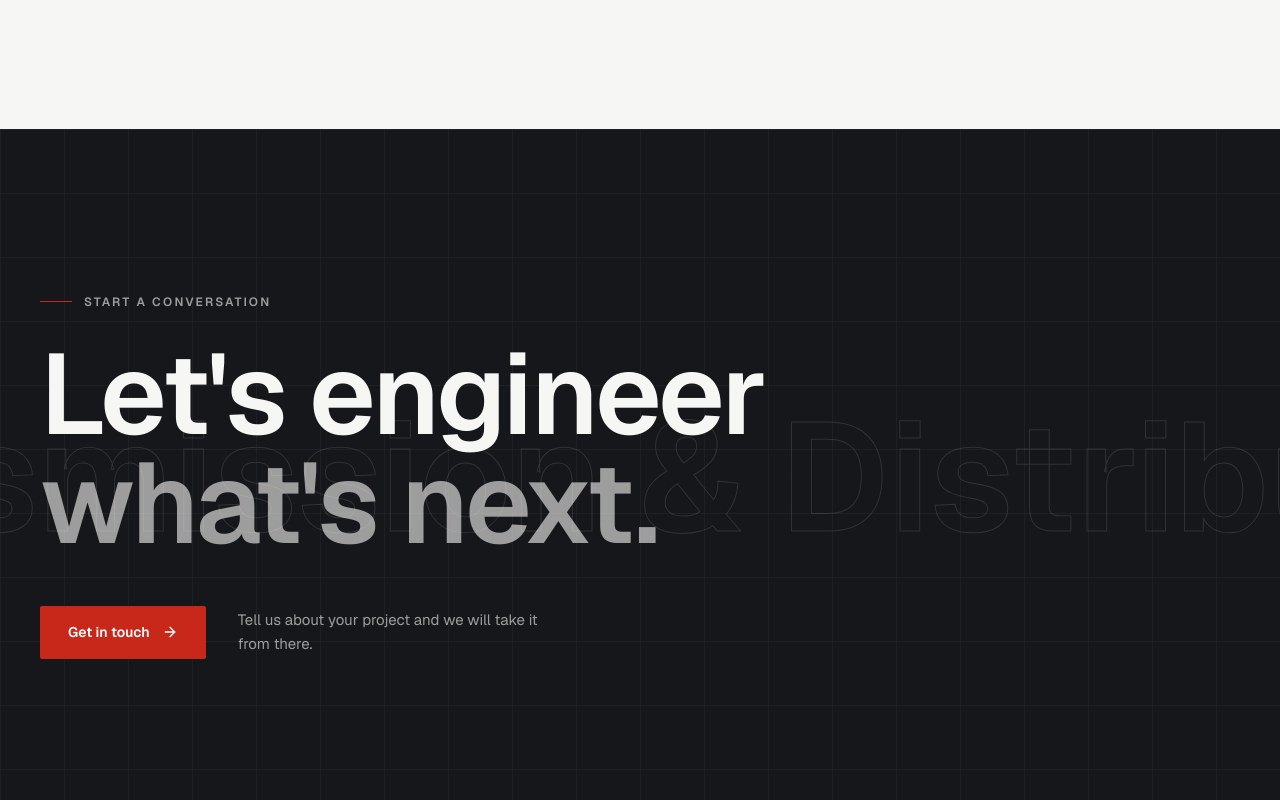
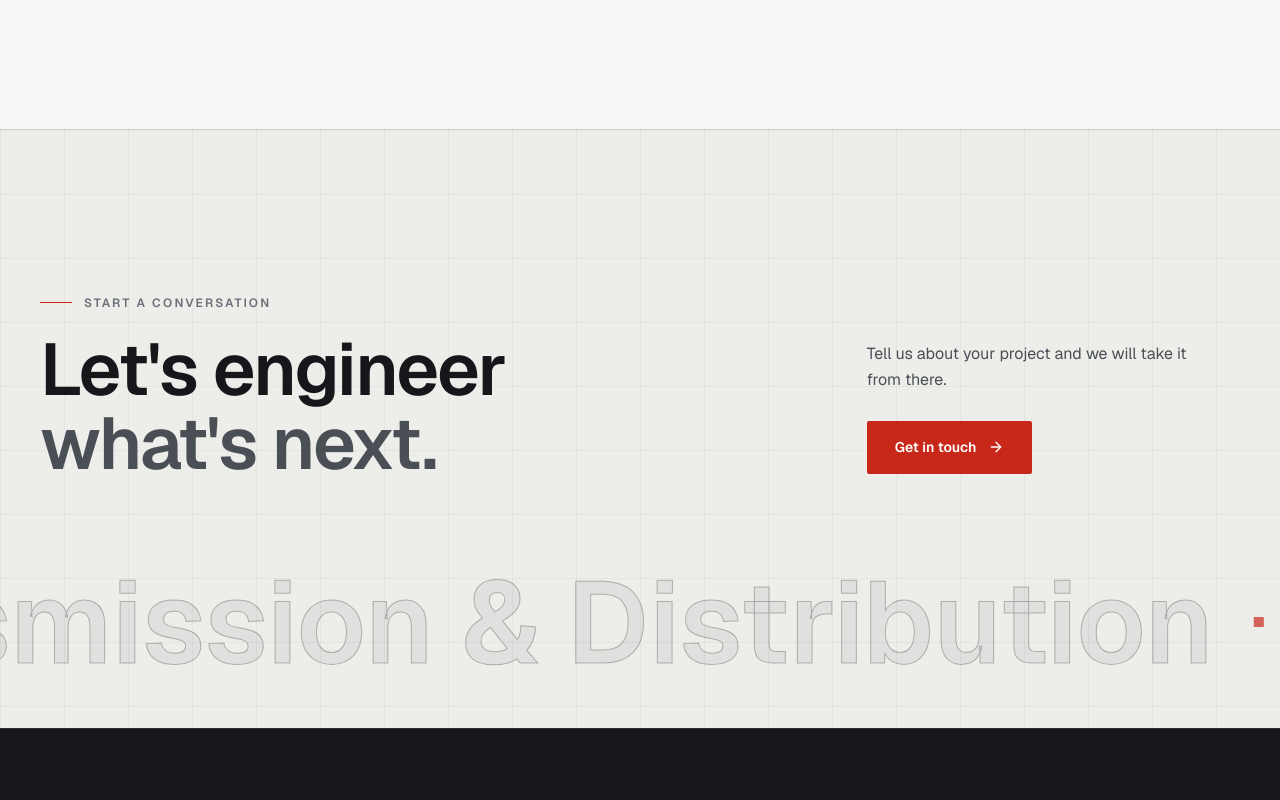
Before and after one commit to wnr-group/infoelex-app, a Next.js app: page / in a window 1280 px wide. Shown: the part 8980-9780 px from the top of the page. Built offline with nearby package versions, Linux system fonts and the light colour scheme.

Commit message:
feat: light closing CTA with visible service marquee
Co-Authored-By: Claude Sonnet 5.5 <noreply@anthropic.com>

```diff
--- a/components/home/closing-cta.tsx
+++ b/components/home/closing-cta.tsx
@@ -2,17 +2,17 @@ import { SERVICES } from "./content";
 import { MagneticLink } from "./magnetic-link";
 import { Reveal } from "./reveal";
 
-/** Dark closing band: oversized headline over a slow marquee of service names. */
+/** Closing band: headline over a slow marquee of service names, with one red CTA. */
 export function ClosingCta() {
   const names = SERVICES.map((s) => s.title);
   return (
     <section
       aria-labelledby="closing-heading"
-      className="bg-blueprint-dark relative isolate overflow-hidden bg-graphite-950 py-[var(--space-section)] text-canvas"
+      className="bg-blueprint relative isolate overflow-hidden border-t border-hairline bg-canvas-2 pt-[var(--space-section)] pb-[calc(var(--space-section)+5rem)] text-graphite-950"
     >
       <div
         aria-hidden="true"
-        className="pointer-events-none absolute inset-x-0 top-1/2 -z-10 -translate-y-1/2 select-none overflow-hidden"
+        className="pointer-events-none absolute inset-x-0 bottom-8 -z-10 select-none overflow-hidden md:bottom-12"
       >
         <div className="flex w-max animate-[marquee_90s_linear_infinite] whitespace-nowrap motion-reduce:animate-none">
           {[0, 1].map((dup) => (
@@ -20,10 +20,10 @@ export function ClosingCta() {
               {names.map((n) => (
                 <span
                   key={`${dup}-${n}`}
-                  className="flex items-center font-display text-[clamp(5rem,12vw,11rem)] leading-none text-transparent [-webkit-text-stroke:1px_rgba(246,246,244,0.12)]"
+                  className="flex items-center font-display text-[clamp(4rem,9vw,8rem)] leading-none text-graphite-950/[0.06] [-webkit-text-stroke:1px_rgba(21,23,26,0.28)]"
                 >
                   {n}
-                  <span className="mx-10 h-3 w-3 shrink-0 bg-signal/40" />
+                  <span className="mx-10 h-2.5 w-2.5 shrink-0 bg-signal/70" />
                 </span>
               ))}
             </div>
@@ -32,23 +32,28 @@ export function ClosingCta() {
       </div>
 
       <div className="wrap relative">
-        <Reveal className="max-w-5xl">
-          <p className="mb-8 flex items-center gap-3 text-eyebrow font-semibold uppercase text-canvas/60">
+        <Reveal className="grid items-end gap-10 lg:grid-cols-12">
+          <div className="lg:col-span-8">
+            <p className="mb-6 flex items-center gap-3 text-eyebrow font-semibold uppercase text-steel">
               <span className="h-px w-8 bg-signal" />
               Start a conversation
             </p>
-          <h2 id="closing-heading" className="font-display text-[clamp(3.25rem,1.5rem+7vw,8.5rem)] leading-[0.96] tracking-[-0.025em]">
+            <h2
+              id="closing-heading"
+              className="font-display text-[clamp(2.25rem,1.2rem+4.2vw,4.75rem)] leading-[1.02] tracking-[-0.025em]"
+            >
               Let&apos;s engineer
               <br />
-            <span className="text-canvas/60">what&apos;s next.</span>
+              <span className="text-graphite-600">what&apos;s next.</span>
             </h2>
-          <div className="mt-12 flex flex-wrap items-center gap-x-8 gap-y-5">
-            <MagneticLink href="/contact" onDark>
-              Get in touch
-            </MagneticLink>
-            <p className="max-w-xs text-[15px] leading-relaxed text-canvas/60">
+          </div>
+          <div className="lg:col-span-4 lg:pb-2">
+            <p className="max-w-xs text-[16px] leading-relaxed text-graphite-600">
               Tell us about your project and we will take it from there.
             </p>
+            <div className="mt-7">
+              <MagneticLink href="/contact">Get in touch</MagneticLink>
+            </div>
           </div>
         </Reveal>
       </div>
```
Lines whose indentation alone changed are shown as unchanged.
